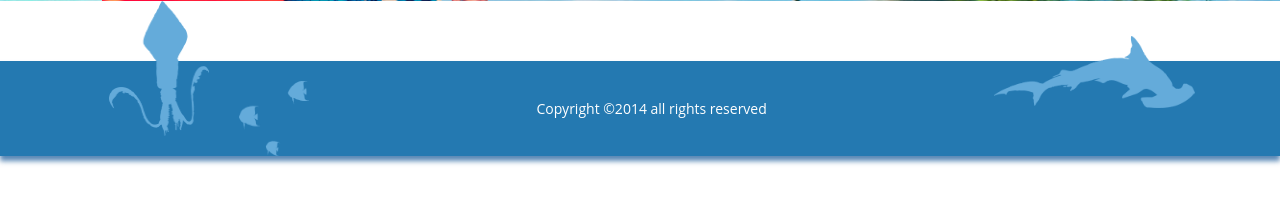
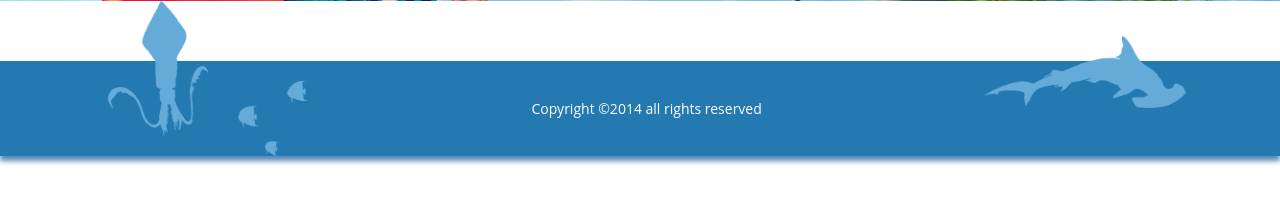
Before and after one commit to Team-Mango/HTML-CSS-Teamwork, a PHP site: page /tempCourses/Courses.html in a window 1280 px wide. Shown: the part 594-800 px from the top of the page. Run offline with PHP 8.4, Linux system fonts and the light colour scheme; some libraries are stand-ins or nearby versions.

Commit message:
Footer fix

```diff
--- a/tempCourses/css/style.css
+++ b/tempCourses/css/style.css
@@ -136,6 +136,9 @@ footer{
     color:white;
     margin-top:60px;
 }
+footer div.row{
+    margin-right:0;
+}
 
 footer p.hidden-xs{
     text-align: center;
```
